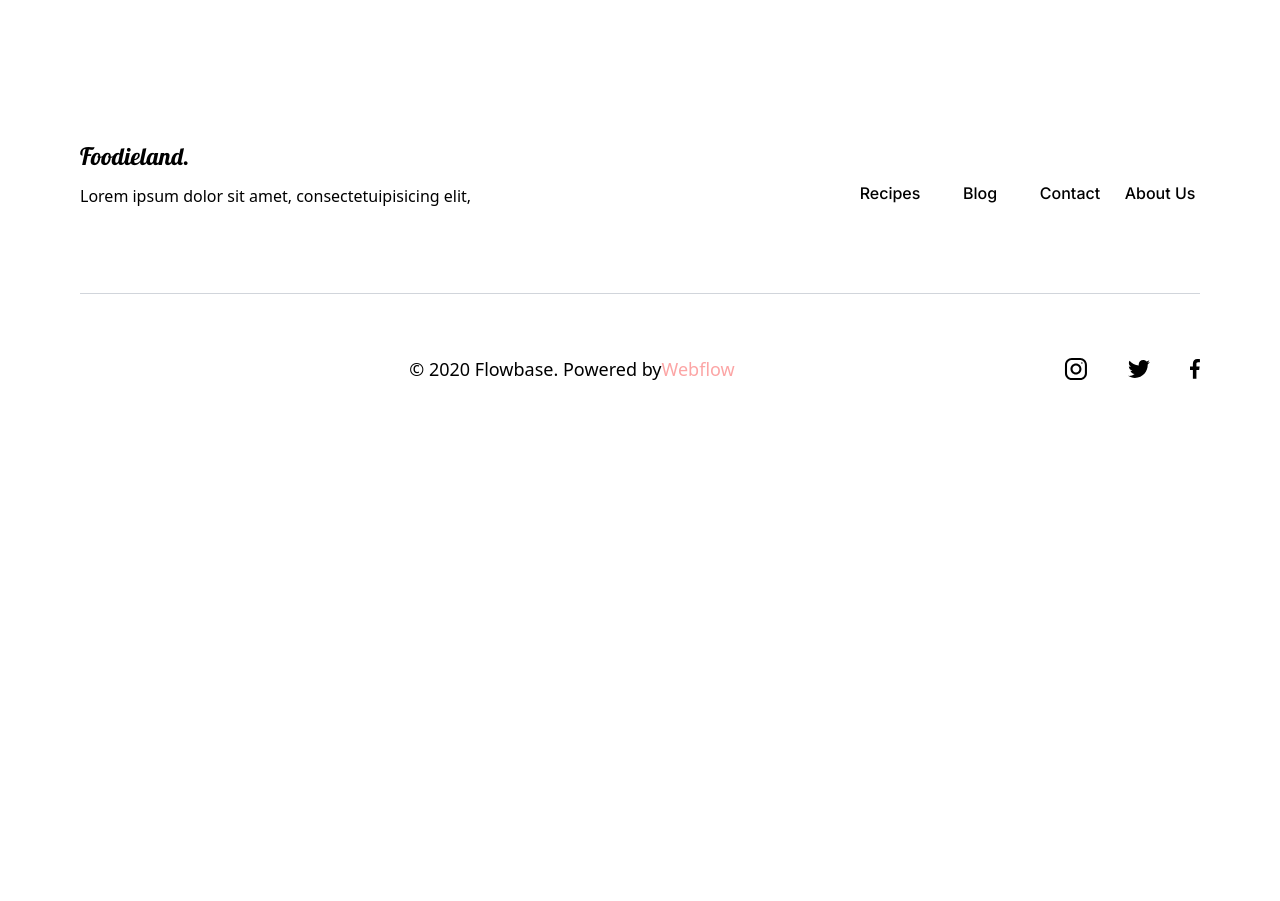
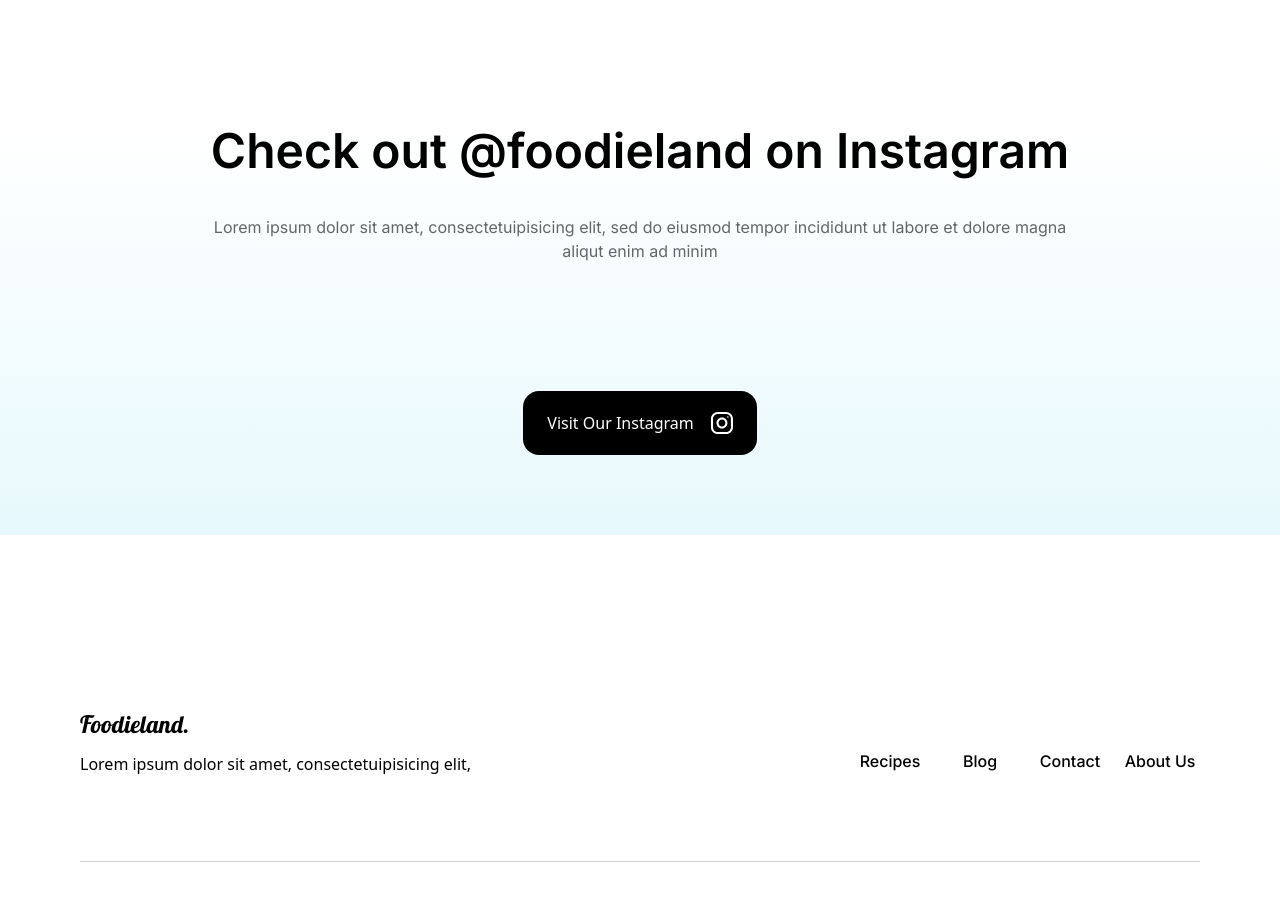
Before and after one commit to tohiidd/foodieland, a Next.js app: page / in a window 1280 px wide. Shown: the part 4680-5581 px from the top of the page. Before the commit the page ends 5133 px from the top, so only its background shows below. Built offline with nearby package versions, Linux system fonts and the light colour scheme; a web font is replaced by a local one.

Commit message:
feat: add instagram header ui

```diff
--- a/pages/index.js
+++ b/pages/index.js
@@ -7,6 +7,7 @@
 import Subtitle from "../components/UI/Subtitle";
 import Title from "../components/UI/Title";
 import { recipes } from "../services/data/recipeData";
+import { icons } from "../services/utils/icons";
 
 function HomePage() {
   return (
@@ -59,6 +60,33 @@
             ))}
         </div>
       </Container>
+      <section className="mt-40 bg-gradient-blueSky">
+        <div className="text-center">
+          <Title className="mb-5 md:mb-10">
+            Check out @foodieland on Instagram
+          </Title>
+          <Subtitle className="w-2/3 mx-auto">
+            Lorem ipsum dolor sit amet, consectetuipisicing elit, sed do eiusmod
+            tempor incididunt ut labore et dolore magna aliqut enim ad minim
+          </Subtitle>
+        </div>
+        <div className="flex flex-wrap gap-5 xl:gap-8 mt-10 md:mt-16 justify-center w-11/12 lg:w-11/12 mx-auto">
+          {/* {foodielandInstagramData.map(({ id, imageUrl, caption, date }) => (
+            <InstagramCard
+              key={id}
+              imageUrl={imageUrl}
+              caption={caption}
+              date={date}
+            />
+          ))} */}
+        </div>
+        <div className="mt-16 pb-20">
+          <button className="text-white bg-black text-xs md:text-base py-4 items-center md:py-5 px-4 md:px-6 mx-auto rounded-2xl flex hover:scale-105 hover:font-semibold transition-all">
+            <span>Visit Our Instagram</span>
+            <span className="ml-4">{icons.whiteInstagram()}</span>
+          </button>
+        </div>
+      </section>
     </div>
   );
 }
```
